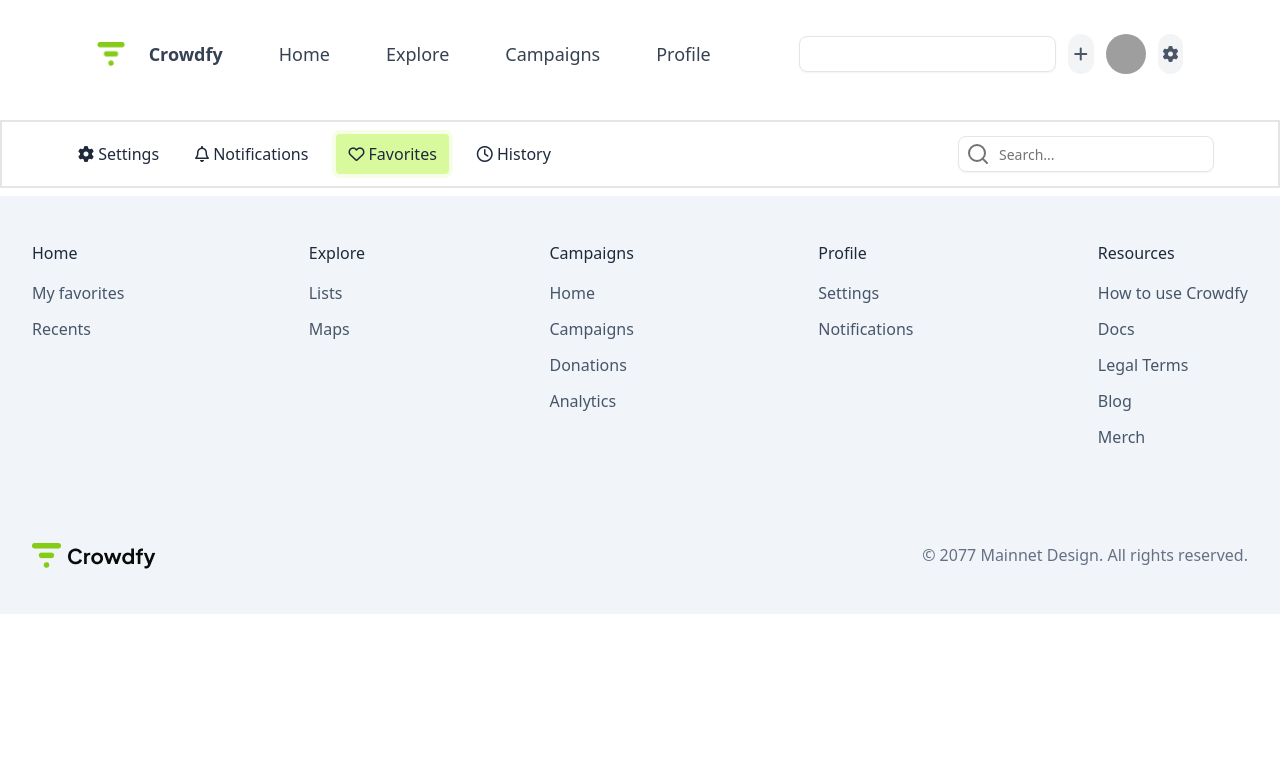
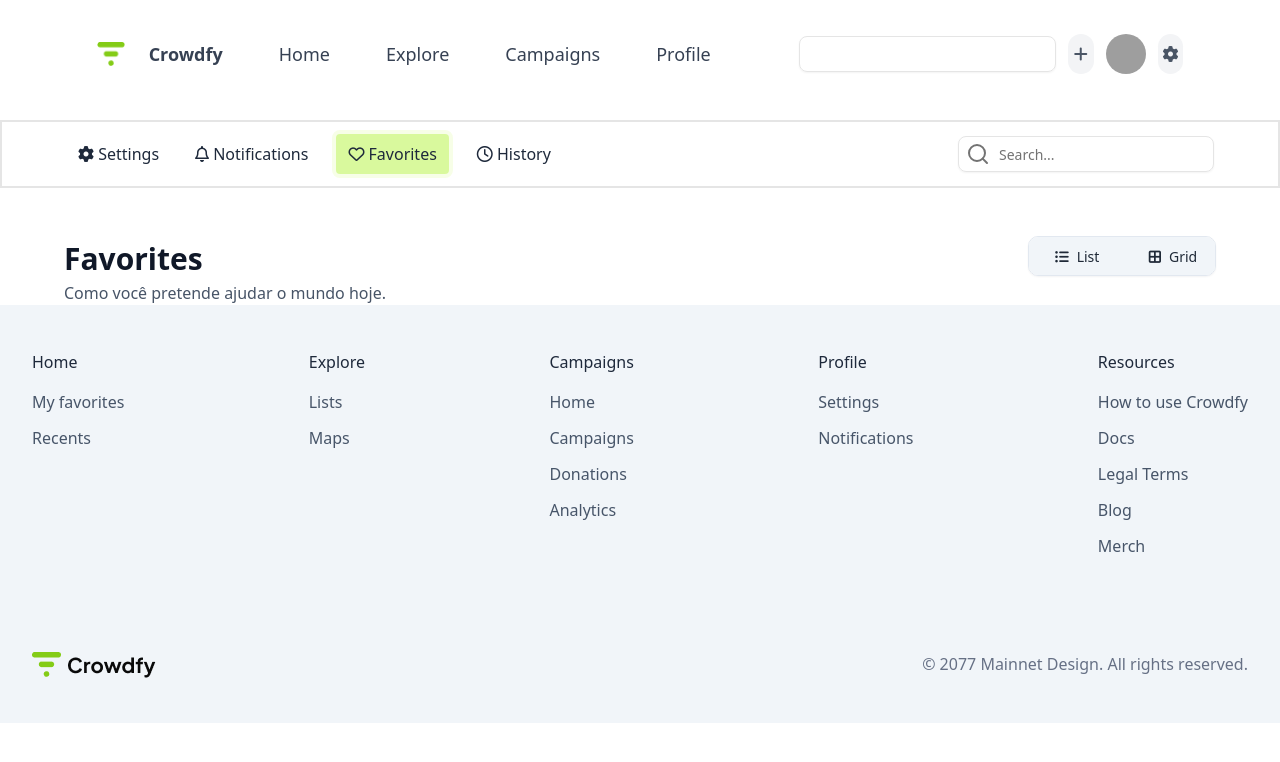
Before and after one commit to GoodFe11ow/CHADcn, a Vue app: page /favorites in a window 1280 px wide. Shown: the top 762 px of the page. Built offline with nearby package versions, Linux system fonts and the light colour scheme; grey boxes are pictures that could not be loaded.

Commit message:
Added favoritesHeading to favorites.vue + added text and buttons to it

```diff
--- a/src/Views/Favorites.vue
+++ b/src/Views/Favorites.vue
@@ -1,8 +1,10 @@
 <template>
   <favoriteSubheader />
+  <FavoritesHeading />
   <footer />
 </template>
 
 <script setup>
+import FavoritesHeading from '@/components/favoritesHeading.vue';
 import favoriteSubheader from '@/components/favoritesSubheader.vue';
 </script>
--- /dev/null
+++ b/src/components/favoritesHeading.vue
@@ -0,0 +1,28 @@
+<script setup lang="ts">
+import { Button } from '@/components/ui/button'
+</script>
+
+<template>
+  <div class="mr-16 ml-16 flex justify-center pt-10">
+    <div class="flex flex-row w-full justify-between">
+      <div>
+        <h4 class="font-inter font-semibold text-[30px] text-[#101828]">Favorites</h4>
+        <p class="font-plus-jakarta font-normal text-[16px] leading-[24px] text-[#475467]">
+          Como você pretende ajudar o mundo hoje.
+        </p>
+      </div>
+      <div class="flex flex-row gap-3">
+        <div class="flex flex-row gap-0 text-[#1F2937] w-[188px] h-[40px] rounded-lg overflow-hidden border border-[#E2E8F0] shadow-[0px_1px_2px_0px_#1018280D]">
+          <Button variant="secondary" class="rounded-none w-24 h-10 hover:bg-[#e6e6e6]">
+            <i class="fa-solid fa-list-ul"></i>
+            List
+          </Button>
+          <Button variant="secondary" class="rounded-none w-24 h-10 hover:bg-[#e6e6e6]">
+            <i class="fa-solid fa-border-all"></i>
+            Grid
+          </Button>
+        </div>
+      </div>
+    </div>
+  </div>
+</template>
```
